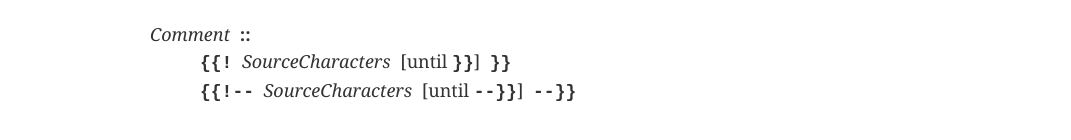
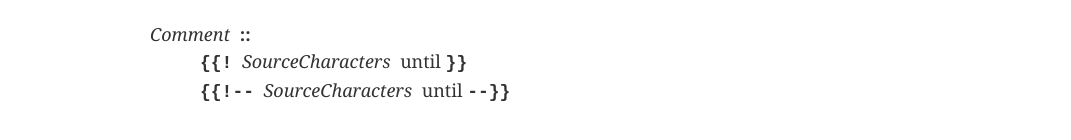
Before and after one commit to handlebars-lang/spec, a plain HTML site: page index.html in a window 1280 px wide. Shown: the part 331-471 px from the top of the page, without its empty margins (0-1071 px from the left). Drawn offline with Linux system fonts and the light colour scheme.

Commit message:
Deploy ee7b5243e0499219a83e5c8545ff96690c88ed71

```diff
--- a/index.html
+++ b/index.html
@@ -19,8 +19,8 @@
   <h1><span class="secnum">2</span>Lexical Grammar<span class="utils"><span class="anchor"><a href="#sec-lexical-grammar">#</a></span></span></h1>
 
   <emu-production name="Comment" type="lexical" id="prod-Comment">
-    <emu-nt><a href="#prod-Comment">Comment</a></emu-nt><emu-geq>::</emu-geq><emu-rhs><emu-t>{{!</emu-t><emu-nt>SourceCharacters</emu-nt><emu-gann>[until <emu-t>}}</emu-t>]</emu-gann><emu-t>}}</emu-t></emu-rhs>
-    <emu-rhs><emu-t>{{!--</emu-t><emu-nt>SourceCharacters</emu-nt><emu-gann>[until <emu-t>--}}</emu-t>]</emu-gann><emu-t>--}}</emu-t></emu-rhs>
+    <emu-nt><a href="#prod-Comment">Comment</a></emu-nt><emu-geq>::</emu-geq><emu-rhs><emu-t>{{!</emu-t><emu-nt>SourceCharacters</emu-nt><emu-gmod>until <emu-t>}}</emu-t></emu-gmod></emu-rhs>
+    <emu-rhs><emu-t>{{!--</emu-t><emu-nt>SourceCharacters</emu-nt><emu-gmod>until <emu-t>--}}</emu-t></emu-gmod></emu-rhs>
   </emu-production>
 </emu-clause>
 
```
